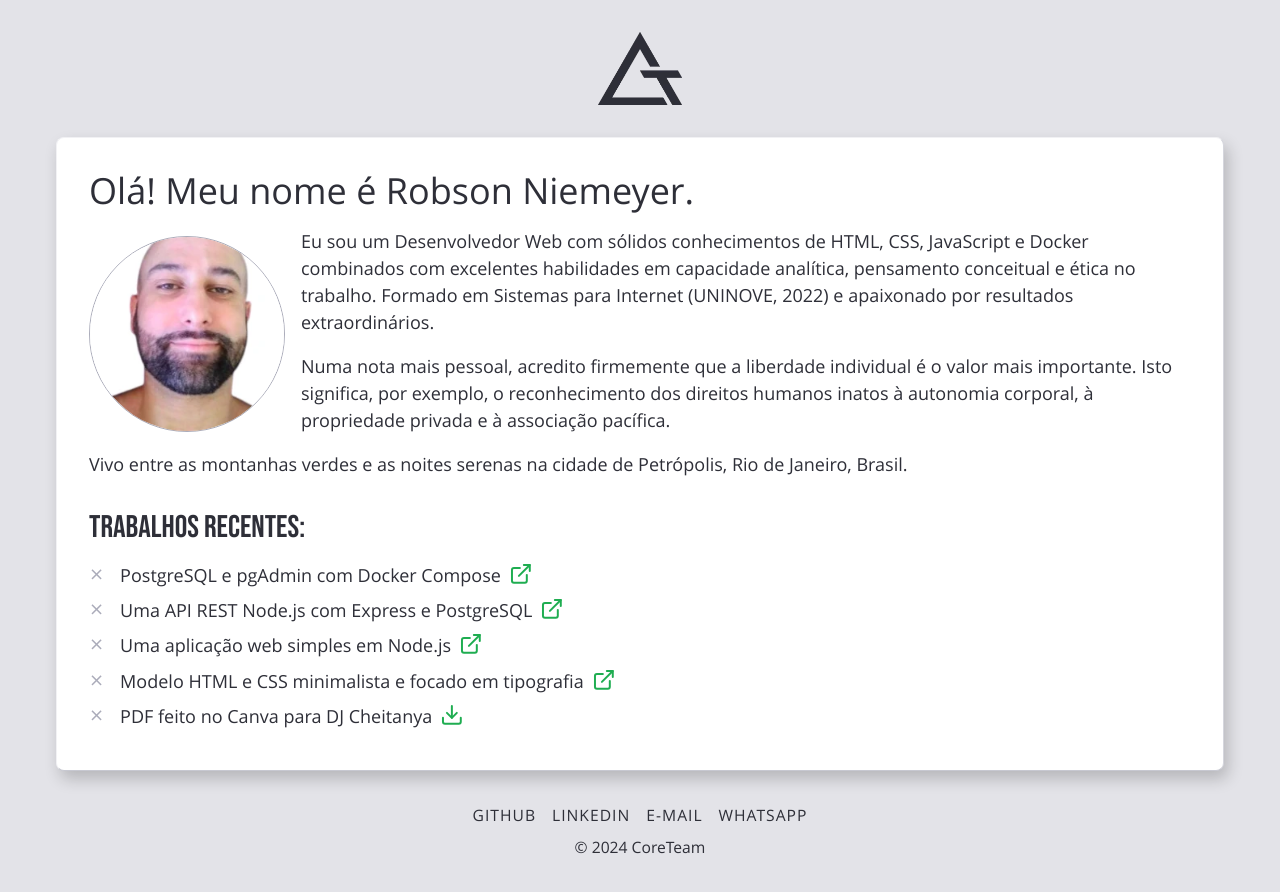
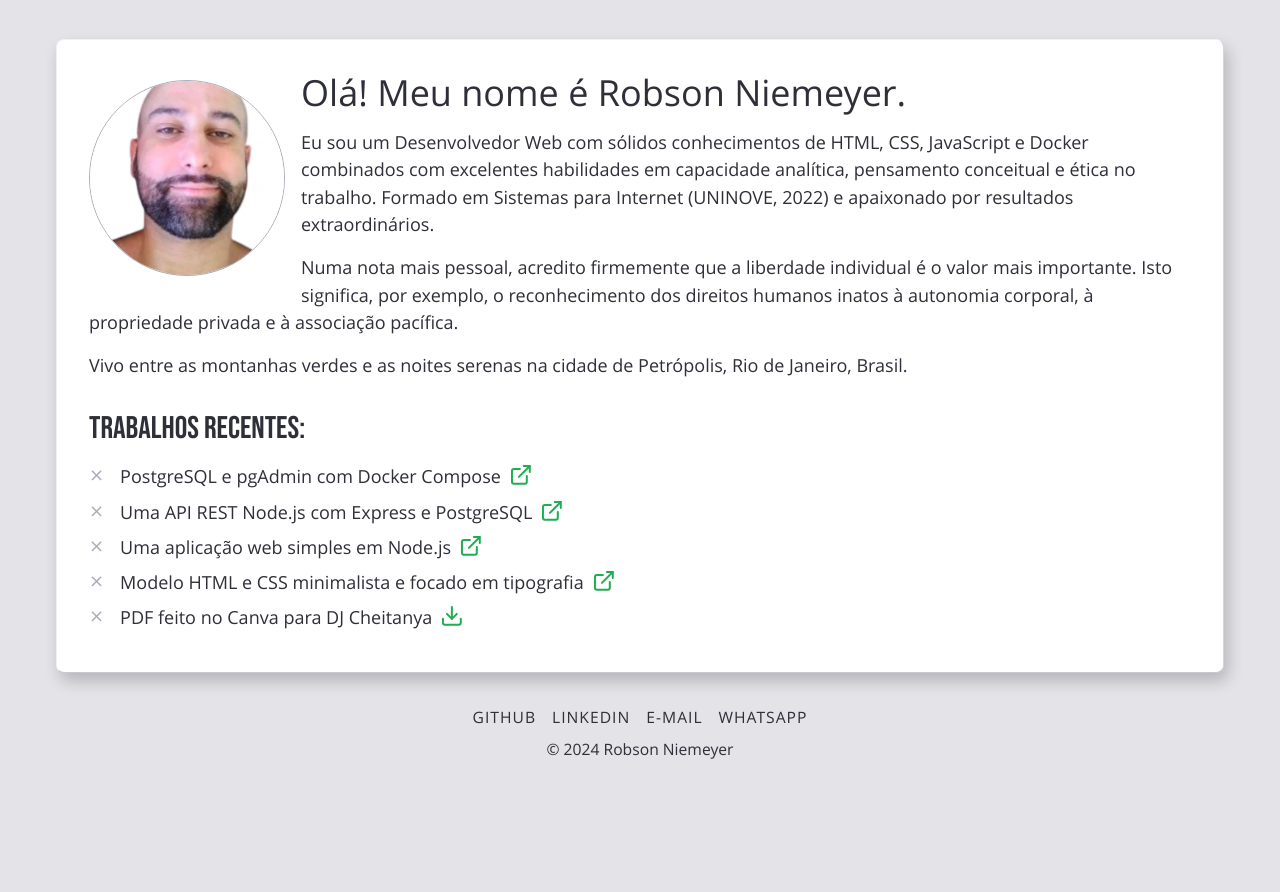
Before and after one commit to nierobs/nierobs.github.io, a website: page index.html in a window 1280 px wide. After the commit the page ends 800 px from the top, so only its background shows below. Drawn offline with Linux system fonts and the light colour scheme; files whose address does not match are found by name.

Commit message:
Remove logo

```diff
--- a/index.html
+++ b/index.html
@@ -26,16 +26,14 @@
         <meta property="og:locale" content="pt_BR" />
     </head>
     <body>
-        <div class="content-wrapper">
         <div class="container">
-                <a class="brand" href="/" width="166" height="144" alt="Logotipo">
-                    <img id="logo" src="images/logo.webp" width="192" height="166" alt="Logo" />
-                </a>
             <div class="card">
-                <header><h1>Olá! Meu nome é Robson Niemeyer.</h1></header>
                 <main>
                     <section class="clearfix">
-                            <div class="image-wrapper"><img src="images/robson-niemeyer.webp" alt="Foto de Robson Niemeyer sorrindo" width="240" height="240" /></div>
+                        <div class="image-wrapper">
+                            <img src="images/robson-niemeyer.webp" alt="Foto de Robson Niemeyer sorrindo" width="240" height="240" />
+                        </div>
+                        <h1>Olá! Meu nome é Robson Niemeyer.</h1>
                         <p>Eu sou um <strong>Desenvolvedor Web</strong> com sólidos conhecimentos de HTML, CSS, JavaScript e Docker combinados com excelentes habilidades em capacidade analítica, pensamento conceitual e ética no trabalho. Formado em Sistemas para Internet (UNINOVE, 2022) e apaixonado por resultados extraordinários.</p>
                         <p>Numa nota mais pessoal, acredito firmemente que a liberdade individual é o valor mais importante. Isto significa, por exemplo, o reconhecimento dos direitos humanos inatos à autonomia corporal, à propriedade privada e à associação pacífica.</p>
                         <p>Vivo entre as montanhas verdes e as noites serenas na cidade de Petrópolis, Rio de Janeiro, Brasil.</p>
@@ -84,9 +82,8 @@
                     <li><a class="small" href="mailto:nierobs@hotmail.com" target="_blank">E-mail</a></li>
                     <li><a class="small" href="https://wa.me/5531990808872" target="_blank">WhatsApp</a></li>
                 </ul>
-                    <p class="footnote small">&copy; 2024 CoreTeam</p>
+                <p class="footnote small">&copy; 2024 Robson Niemeyer</p>
             </footer>
-            </div>
         </div>
         <script src="scripts/main.js"></script>
     </body>
--- a/scss/_custom.scss
+++ b/scss/_custom.scss
@@ -15,29 +15,6 @@
         transform: rotate(360deg);
         -webkit-transform: rotate(360deg);
     }
-}
-
-.content-wrapper {
-    animation: fade-in 1318ms ease-out forwards 330ms;
-    margin-bottom: 2rem;
-    margin-top: 2rem;
-    opacity: 0;
-    position: relative;
-}
-
-.brand {
-    transition: opacity 0.3295s ease-out;
-
-    &:hover {
-        opacity: .8;
-    }
-}
-
-#logo {
-    display: block;
-    height: auto;
-    margin: 0 auto;
-    width: 5.278rem;
 }
 
 .clearfix {
@@ -92,7 +69,9 @@
     }
 }
 
-footer a {
+footer {
+    margin-bottom: 1rem;
+    a {
     color: var.$text-color;
     font-weight: 528;
     letter-spacing: 0.0625rem;
@@ -101,6 +80,7 @@ footer a {
     &:hover {
         color: lighten(var.$text-color, 20%);
     }
+}
 }
 
 .footnote {
--- a/scss/_global.scss
+++ b/scss/_global.scss
@@ -87,7 +87,7 @@ h1, .h1 {
 }
 
 h2, .h2 {
-    font-family: "Bebas Neue", "Open Sans", Arial, Helvetica, sans-serif;
+    font-family: "Bebas Neue", Arial, Helvetica, sans-serif;
     font-size: 1.7411em;
     font-weight: 400;
     margin-top: 2rem;
@@ -170,7 +170,7 @@ strong, .font-bold {
     border-radius: 0.5rem;
     box-shadow: var.$card-shadow;
     margin-bottom: 2rem;
-    margin-top: 2rem;
+    margin-top: 1rem;
     padding: 1rem;
 }
 
```
Also changed, not shown: en-us/index.html (+4 -7 lines), images/logo.webp (deleted), styles/style.css. Lines whose indentation alone changed are shown as unchanged.
